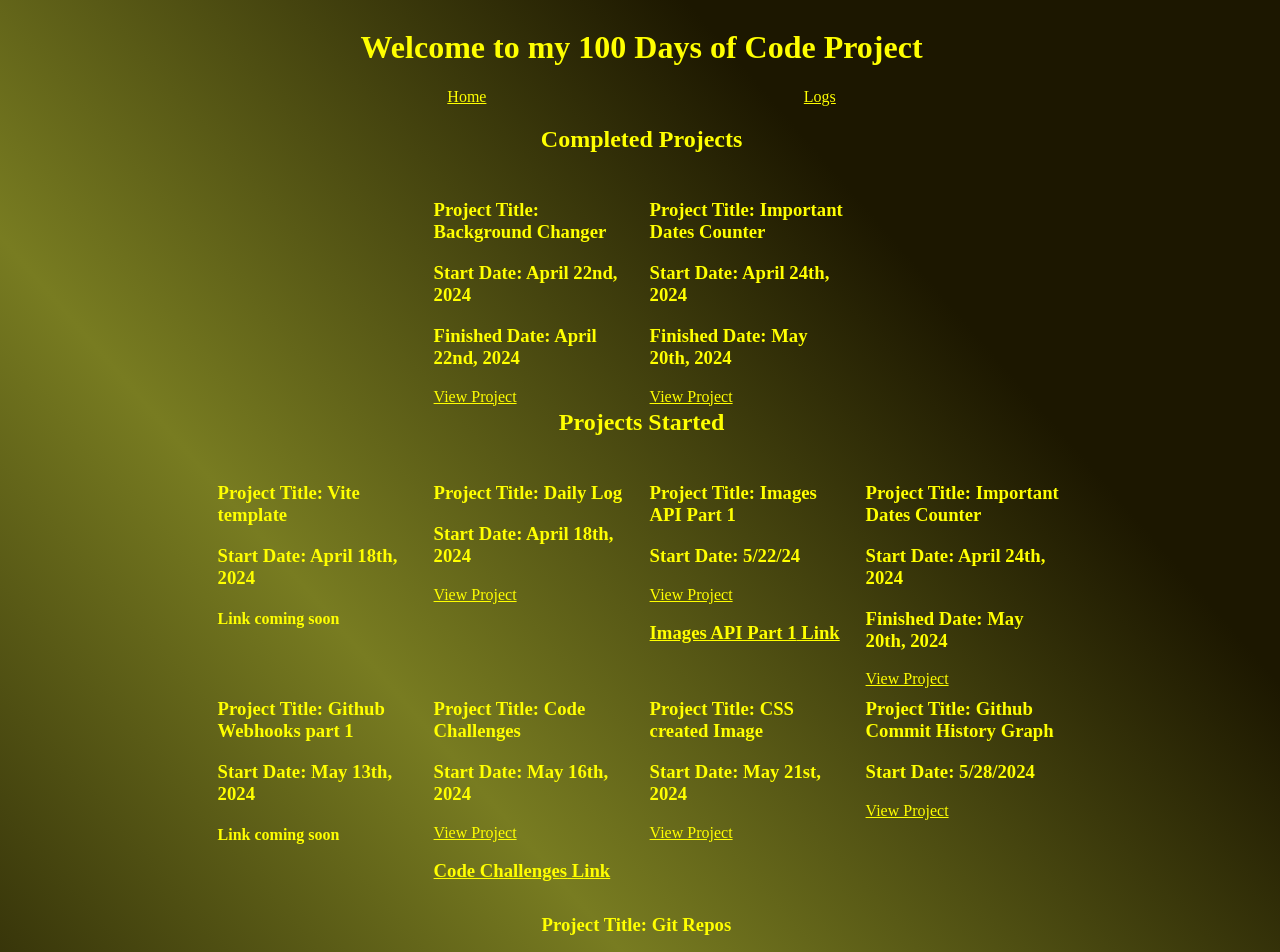
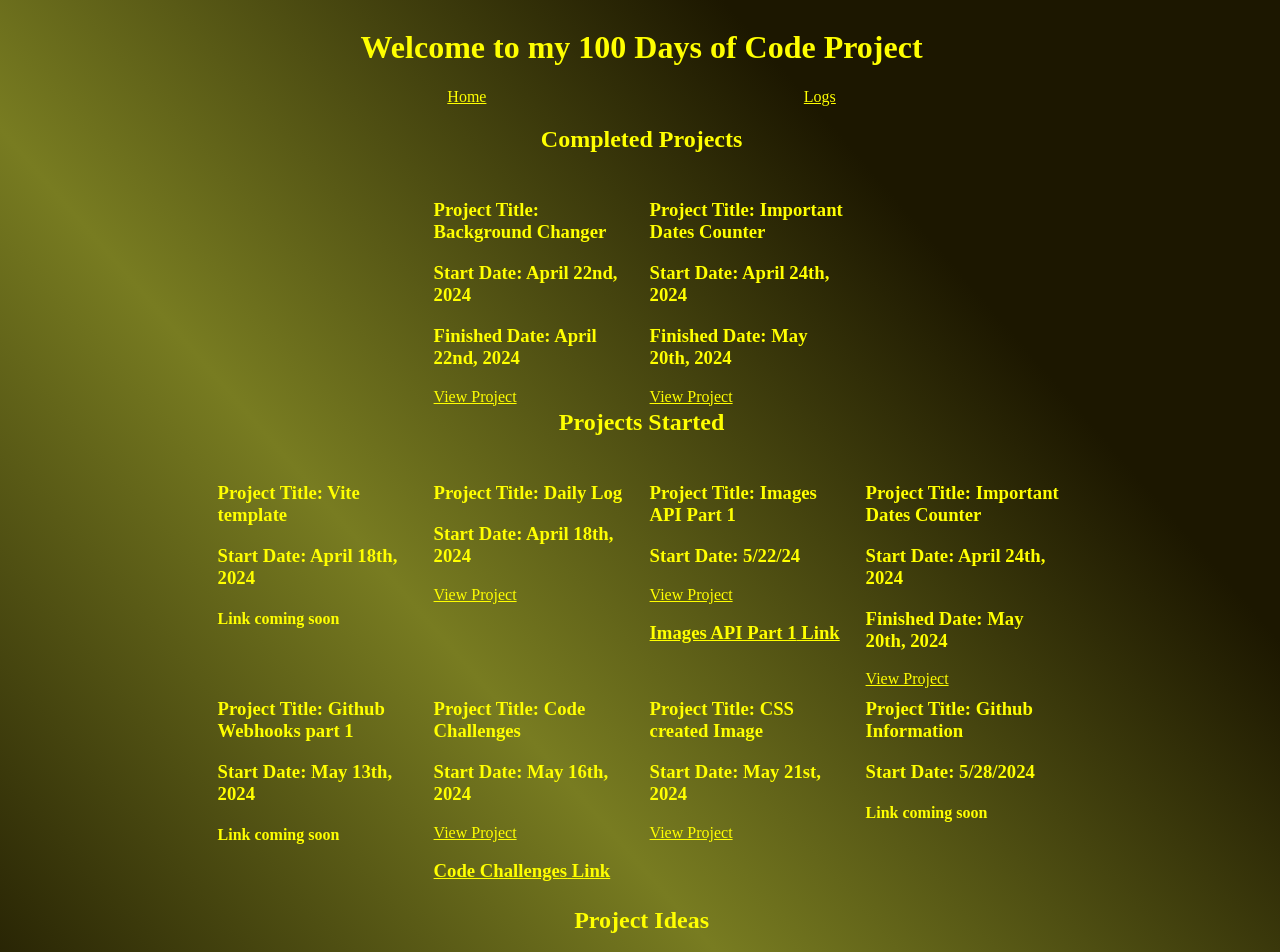
Before and after one commit to melissa-24/100project100days, a React (Vite) app: page / in a window 1280 px wide. Shown: the top 952 px of the page. Built offline with nearby package versions, Linux system fonts and the light colour scheme; no server answers.

Commit message:
updating and starting the git project over

```diff
--- a/src/App.jsx
+++ b/src/App.jsx
@@ -1,19 +1,14 @@
 import {Routes, Route} from 'react-router-dom'
-import backgroundImage from './assets/hexellence.png'
 import './styles/style.css'
 import Header from './components/Header'
 import Footer from './components/Footer'
 import Home from './views/Home'
 import Logs from './views/Log'
-import PageOne from './views/ProjectPageOne'
 import BackgroundChanger from './views/projects/BackgroundChanger'
 import ImportantDates from './views/projects/ImportantDates'
 import Challenges from './views/projects/Challenges'
 import CssImage from './views/projects/CssImage'
 import ImagesApi from './views/projects/ImagesApi'
-import GitCommitGraph from './views/projects/GitCommitGraph'
-import GitContributionsGraph from './views/projects/GitContributionsGraph'
-import GitRepos from './views/projects/GitRepos'
 
 function App() {
 
@@ -25,16 +20,12 @@ function App() {
         <Routes>
           <Route exact path="/" element={<Home />} />
           <Route path="/logs" element={<Logs />} />
-          {/* <Route path="/project_page_one" element={<PageOne />} /> */}
           <Route path="projects/2" element={<Logs />} />
           <Route path="/projects/3" element={<BackgroundChanger />} />
           <Route path="/projects/5" element={<ImagesApi />} />
           <Route path="/projects/9" element={<ImportantDates />} />
           <Route path="/projects/18" element={<Challenges />} />
           <Route path="/projects/19" element={< CssImage />} />
-          {/* <Route path="/projects/20" element={< GitCommitGraph />} /> */}
-          <Route path="/projects/20" element={<GitContributionsGraph />} />
-          <Route path="/projects/21" element={<GitRepos />} />
         </Routes>
       </main>
       <Footer />
--- a/src/json/projects.json
+++ b/src/json/projects.json
@@ -310,9 +310,9 @@
         "is_idea": false,
         "is_external": false,
         "framework_chosen": true,
-        "is_showable": true,
-        "title": "Github Commit History Graph",
-        "description": "Since I have more than 1 github accounts for various reasons I wanted to see a chart or graph of all my commits combined for all my accounts in 1 place",
+        "is_showable": false,
+        "title": "Github Information",
+        "description": "This will be a few different things. A visualization of my github commits but from all my accounts in 1 visualization. A visualization of different things regarding repositories across accounts",
         "date_started": "5/28/2024",
         "date_finished": "",
         "img_link": "",
@@ -322,17 +322,17 @@
     {
         "id": "21",
         "is_finished": false,
-        "is_started": true,
-        "is_idea": false,
-        "is_external": false,
-        "framework_chosen": true,
-        "is_showable": true,
-        "title": "Git Repos",
-        "description": "Combining all my accounts and organizations and getting different information about all the repositories",
-        "date_started": "5/29/2024",
-        "date_finished": "",
-        "img_link": "",
-        "framework_used": "Vite",
+        "is_started": false,
+        "is_idea": false,
+        "is_external": false,
+        "framework_chosen": false,
+        "is_showable": false,
+        "title": "",
+        "description": "",
+        "date_started": "",
+        "date_finished": "",
+        "img_link": "",
+        "framework_used": "",
         "external_link": ""
     },
     {
```
Also changed, not shown: src/brokenFiles/GitCommitGraph.jsx (renamed from src/views/projects/GitCommitGraph.jsx), src/brokenFiles/GitContributionsGraph.jsx (renamed from src/views/projects/GitContributionsGraph.jsx), src/brokenFiles/GitRepos.jsx (renamed from src/views/projects/GitRepos.jsx), src/brokenFiles/ProjectPageOne.jsx (renamed from src/views/ProjectPageOne.jsx), src/brokenFiles/gitHelper-old.js (renamed from src/utils/gitHelper-old.js), src/brokenFiles/gitHelper.js (renamed from src/utils/gitHelper.js), src/brokenFiles/gitService.js (renamed from src/services/gitService.js).
